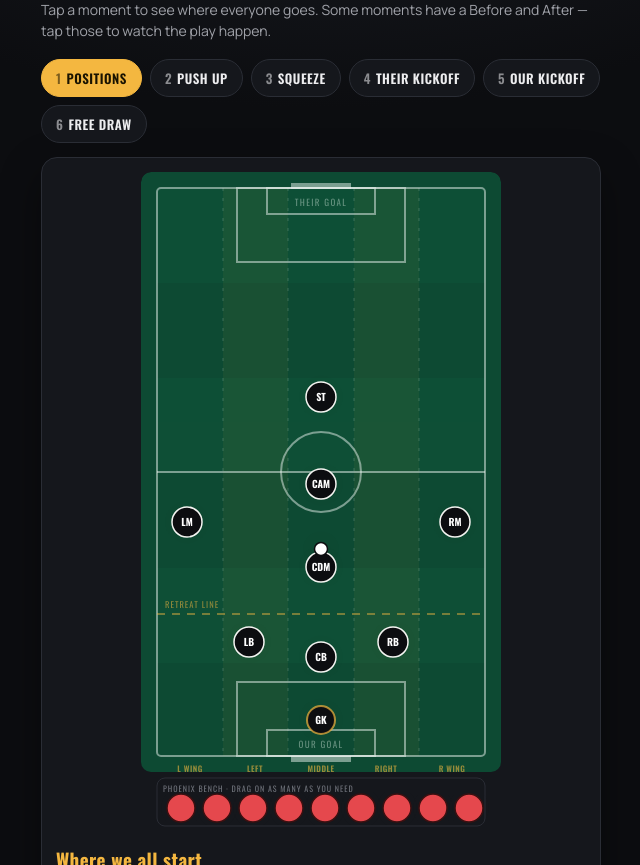
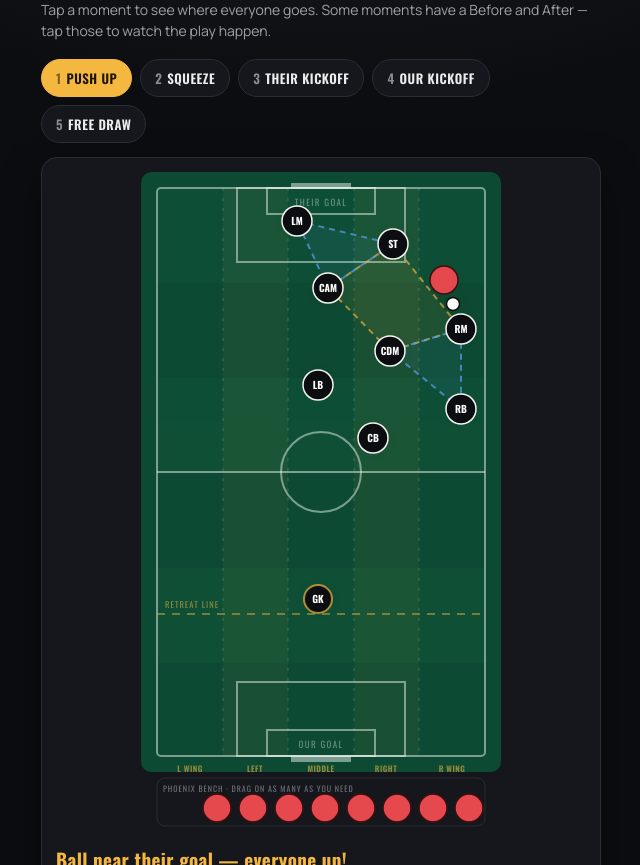
Before and after one commit to Afrakhx/Soccer-Tactical-Board, a plain HTML site: page index.html in a window 1280 px wide. Shown: the part 87-952 px from the top of the page, without its empty margins (319-959 px from the left). Drawn offline with nearby package versions, Linux system fonts and the light colour scheme.

Commit message:
Remove redundant Positions tab (#5)
* Add Juventus U10 tactics board editor with localStorage persistence

* Rewrite board copy for U10 kids and add plain-English tactics playbook

- Remove how-to-use-the-tool instructions and assistant-loop language
- Rewrite all six scene descriptions in simple, kid-friendly words
- Add a Playbook section explaining each tactic, tappable to jump to the board
- Add a who's-who position key (GK/defenders/CDM/CAM/etc.)
- Relabel pitch lanes (LW/LHS/C -> L WING/LEFT/MIDDLE) and add Passing-lane legend
- Make the 'line of five' actually flat

* Rework board: phases, free-draw, recolored players, plain-English notes

- Rename scene 1 to general Positions concept (not a kickoff conflict); note it allows overlaps/rotations
- Remove standalone Diamond tab; convey 'diamond = whoever is closest' in notes and varied diamonds
- Add Before/After toggle for Squeeze and Our kickoff using the coach's coordinates
- Add Free draw tab and a Clear arrows button
- Rewrite all tactic notes in kid-friendly language, carrying full coach detail
- Make our players black with white text; move retreat line to mid-half (y=442)
- Clean arrow ends: handles only on the selected arrow, small dots only on passing lanes
- Align arrow tools with legend (arrowheads); remove bottom playbook section
- New phased data model (v3) for save/load and export

* Remove made-up custom domain; use free github.io Pages URL

* Remove redundant Positions tab; 5 moments remain

---------

Co-authored-by: Claude <noreply@anthropic.com>

```diff
--- a/index.html
+++ b/index.html
@@ -80,12 +80,11 @@
   <p class="sub">Tap a moment to see where everyone goes. Some moments have a Before and After — tap those to watch the play happen.</p>
 
   <div class="chips" id="chips">
-    <button class="chip" onclick="go(0)"><span class="n">1</span>Positions</button>
-    <button class="chip" onclick="go(1)"><span class="n">2</span>Push up</button>
-    <button class="chip" onclick="go(2)"><span class="n">3</span>Squeeze</button>
-    <button class="chip" onclick="go(3)"><span class="n">4</span>Their kickoff</button>
-    <button class="chip" onclick="go(4)"><span class="n">5</span>Our kickoff</button>
-    <button class="chip" onclick="go(5)"><span class="n">6</span>Free draw</button>
+    <button class="chip" onclick="go(0)"><span class="n">1</span>Push up</button>
+    <button class="chip" onclick="go(1)"><span class="n">2</span>Squeeze</button>
+    <button class="chip" onclick="go(2)"><span class="n">3</span>Their kickoff</button>
+    <button class="chip" onclick="go(3)"><span class="n">4</span>Our kickoff</button>
+    <button class="chip" onclick="go(4)"><span class="n">5</span>Free draw</button>
   </div>
 
   <div class="board">
@@ -159,7 +158,7 @@
     </svg>
 
     <div class="capbox">
-      <h3 id="cue">Where we all start</h3>
+      <h3 id="cue">Ball near their goal — everyone up!</h3>
       <p id="subtxt"></p>
 
       <div class="phaserow" id="phaserow" style="display:none">
@@ -210,7 +209,7 @@
 var SVGNS="http://www.w3.org/2000/svg";
 var IDS=["st","cam","lm","rm","dm","lb","cb","rb","gk","ball","o1","o2","o3","o4","o5","o6","o7","o8","o9"];
 var NAMES={st:"ST",cam:"CAM",lm:"LM",rm:"RM",dm:"CDM",lb:"LB",cb:"CB",rb:"RB",gk:"GK",ball:"Ball",o1:"X1",o2:"X2",o3:"X3",o4:"X4",o5:"X5",o6:"X6",o7:"X7",o8:"X8",o9:"X9"};
-var SKEY="juve-phoenix-board-v3";
+var SKEY="juve-phoenix-board-v4";
 // Browser fallback: the host injects window.storage; when missing (plain browser), use localStorage with the same Promise-based get/set interface so saving still works.
 if(!window.storage){
   try{
@@ -225,10 +224,6 @@ var BENCH={o1:[40,636],o2:[76,636],o3:[112,636],o4:[148,636],o5:[184,636],o6:[22
 function P(o){var z={},k;for(k in BENCH){z[k]=BENCH[k].slice();}for(k in o){z[k]=o[k].slice();}return z;}
 // Each moment has one or more phases (Before / After). Arrows are stored as pixel coordinates; shapes reference player ids.
 var SCN=[
- {name:"Positions",cue:"Where we all start",
-  sub:"This is the spot each player calls home — roughly where you stand when nothing big is happening. It's only a starting point, not a cage. When you see space, go fill it: make overlapping runs, swap spots, and cover for a teammate who has gone forward. Just always know your home spot so you can get back to it.",
-  phases:[{pos:P({st:[180,225],cam:[180,312],lm:[46,350],rm:[314,350],dm:[180,395],lb:[108,470],cb:[180,485],rb:[252,470],gk:[180,548],ball:[180,377]}),arr:[],shapes:[]}]},
-
  {name:"Push up",cue:"Ball near their goal — everyone up!",
   sub:"When we have the ball up near their goal, the whole team moves up together. The keeper comes out to our retreat line and plays like an extra defender behind us — up there it's feet and head only, no hands. The striker makes the diamond: the LM can't cross into the middle, so instead he runs into the goal box to be dangerous. Remember, a diamond can be made by whoever is closest — it doesn't have to be the same players every time.",
   phases:[{pos:P({st:[252,72],cam:[187,116],lm:[156,49],rm:[320,157],dm:[249,179],lb:[177,213],cb:[232,266],rb:[320,237],gk:[177,427],ball:[312,132],o1:[303,108]}),arr:[],shapes:[{type:"diamond",ids:["st","dm","cam","rm"]},{type:"triangle",ids:["dm","rb","rm"]},{type:"triangle",ids:["lm","cam","st"]}]}]},
@@ -347,7 +342,7 @@ function resetScene(){
 function save(){
   if(!canStore){setStatus("Saving is off here. Use Copy positions.");return;}
   try{
-    window.storage.set(SKEY,JSON.stringify({v:3,state:STATE})).then(function(rr){
+    window.storage.set(SKEY,JSON.stringify({v:4,state:STATE})).then(function(rr){
       setStatus(rr?"Saved.":"Save failed. Use Copy positions.");
     }).catch(function(){setStatus("Save failed. Use Copy positions.");});
   }catch(e){setStatus("Save failed. Use Copy positions.");}
@@ -367,7 +362,7 @@ function loadSaved(){
   try{
     window.storage.get(SKEY).then(function(rr){
       try{
-        var d=JSON.parse(rr.value),ok=d&&d.v===3&&d.state&&d.state.length===SCN.length;
+        var d=JSON.parse(rr.value),ok=d&&d.v===4&&d.state&&d.state.length===SCN.length;
         if(ok){for(var i=0;i<SCN.length;i++){if(!d.state[i]||!d.state[i].ph||d.state[i].ph.length!==SCN[i].phases.length){ok=false;break;}}}
         if(ok){STATE=d.state;for(var s=0;s<STATE.length;s++){if(typeof STATE[s].i!=="number"){STATE[s].i=0;}}fillMissing();setStatus("Loaded your saved board.");}
       }catch(e){}
```
